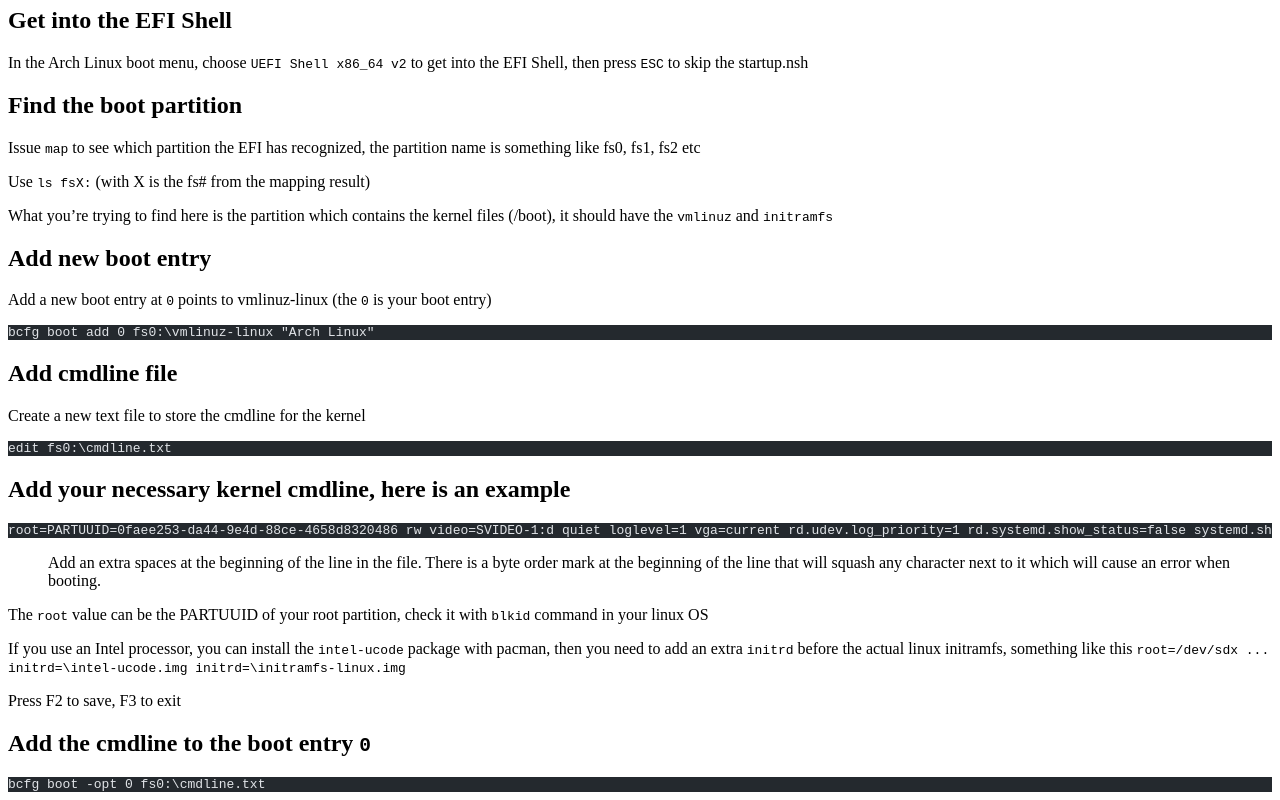
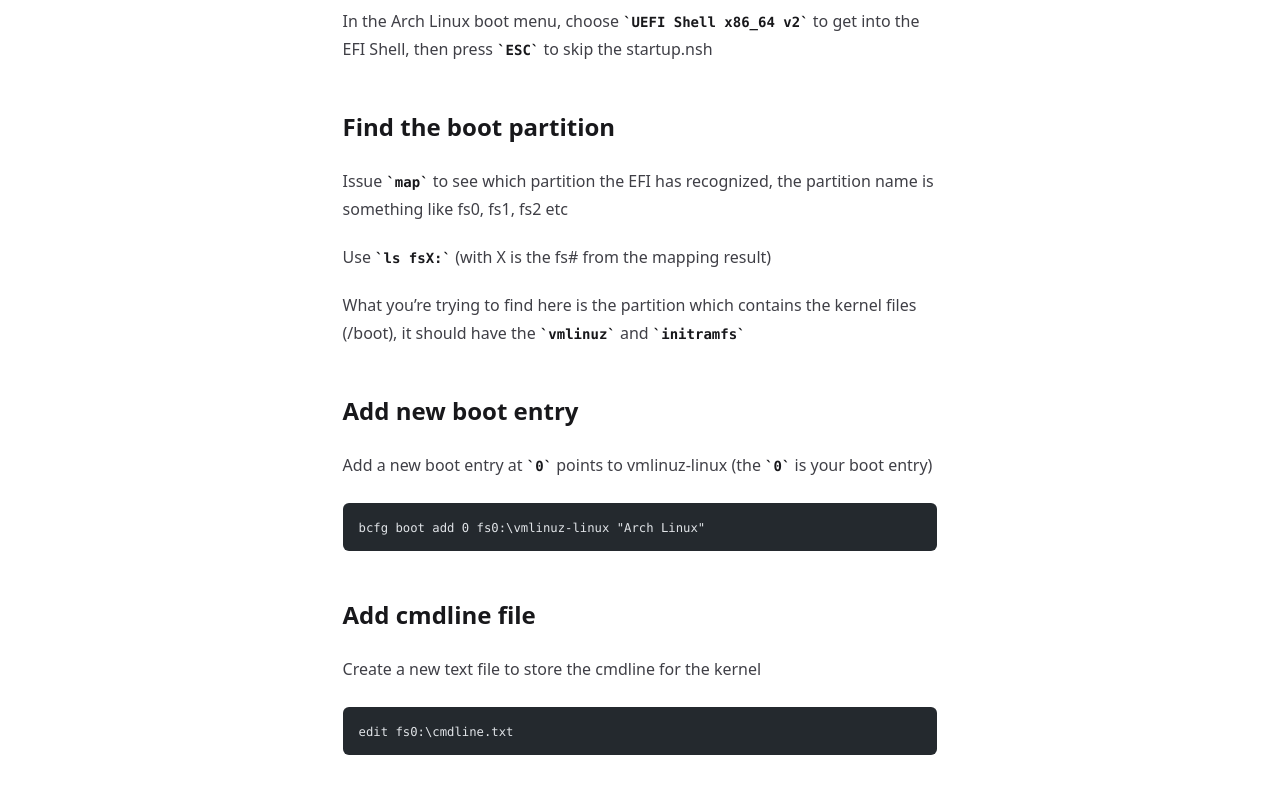
Before and after one commit to aerrata/journal, an Astro site: page /posts/how-to-boot-arch-linux-with-efistub in a window 1280 px wide. Shown: the part 73-873 px from the top of the page. Built offline with nearby package versions, Linux system fonts and the light colour scheme; Astro itself is replaced by a stand-in of ours; code samples lack their colours; a web font is replaced by a local one.

Commit message:
feat: install tailwindcss typography

```diff
--- a/package.json
+++ b/package.json
@@ -13,5 +13,8 @@
     "@astrojs/tailwind": "^5.1.0",
     "astro": "^4.3.3",
     "tailwindcss": "^3.4.1"
+  },
+  "devDependencies": {
+    "@tailwindcss/typography": "^0.5.10"
   }
 }
--- a/src/pages/posts/[...slug].astro
+++ b/src/pages/posts/[...slug].astro
@@ -1,4 +1,5 @@
 ---
+import '../../styles/base.css'
 import { getCollection } from 'astro:content'
 
 export async function getStaticPaths() {
@@ -15,4 +16,6 @@ const { Content } = await post.render()
 
 <h1>{post.data.title}</h1>
 
-<Content />
+<article class="prose prose-sm sm:prose-base prose-zinc mx-auto">
+  <Content />
+</article>
--- a/tailwind.config.mjs
+++ b/tailwind.config.mjs
@@ -8,7 +8,16 @@ export default {
       fontFamily: {
         sans: ['Mona Sans', ...defaultTheme.fontFamily.sans],
       },
+      typography: {
+        DEFAULT: {
+          css: {
+            a: {
+              'word-wrap': 'break-word',
+            },
+          },
+        },
+      },
     },
   },
-  plugins: [],
+  plugins: [require('@tailwindcss/typography')],
 }
```
Also changed, not shown: 1 other file.
